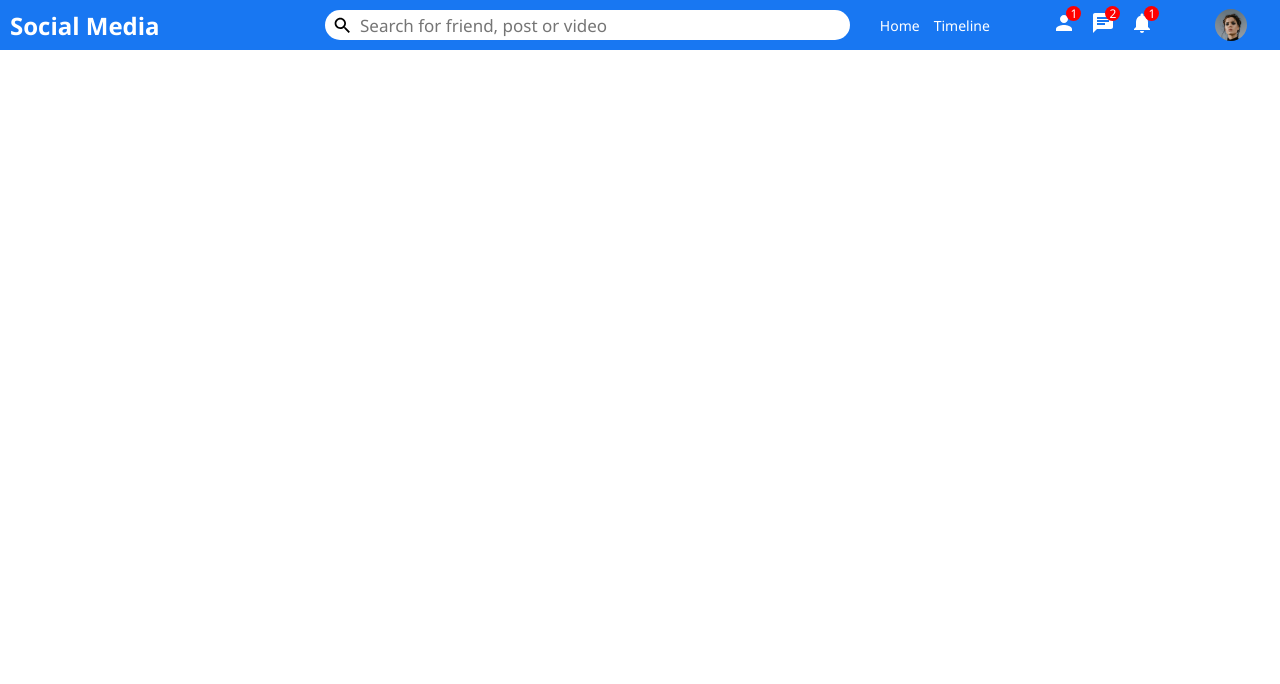
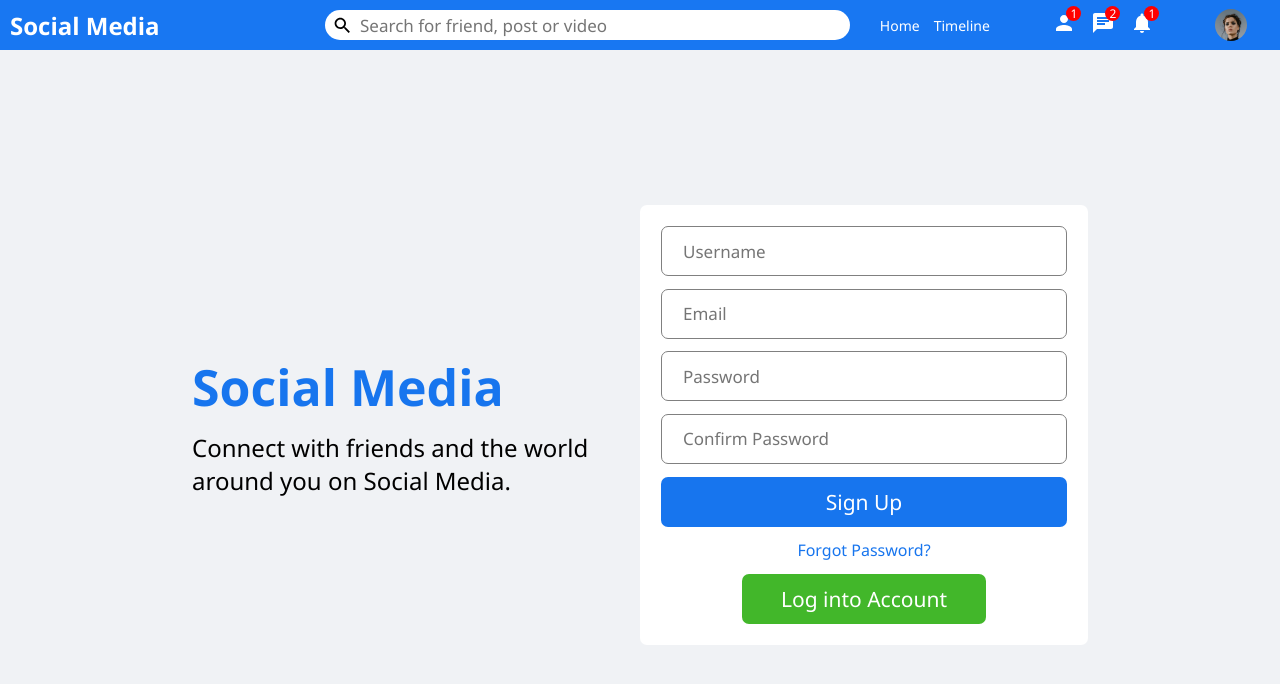
Before and after one commit to YousefDan/social-media-ui, a React (Create React App) app: page /register in a window 1280 px wide. Shown: the top 684 px of the page. Built offline with nearby package versions, Linux system fonts and the light colour scheme.

Commit message:
Login & Register components added

```diff
--- a/src/App.js
+++ b/src/App.js
@@ -2,6 +2,8 @@
 import { BrowserRouter, Route, Routes } from "react-router-dom";
 import Profile from "./pages/profile/Profile";
 import Topbar from "./components/topbar/Topbar";
+import Login from "./pages/login/Login";
+import Register from "./pages/register/Register";
 
 const App = () => {
   return (
@@ -10,6 +12,8 @@
       <Routes>
         <Route path="/" element={<Home />} />
         <Route path="/profile" element={<Profile />} />
+        <Route path="/login" element={<Login />} />
+        <Route path="/register" element={<Register />} />
       </Routes>
     </BrowserRouter>
   );
--- /dev/null
+++ b/src/pages/login/Login.jsx
@@ -0,0 +1,30 @@
+import "./login.css";
+const Login = () => {
+  return (
+    <div className="login">
+      <div className="loginWrapper">
+        <div className="loginLeft">
+          <h3 className="loginLogo">Social Media</h3>
+          <span className="loginDesc">
+            Connect with friends and the world around you on Social Media.
+          </span>
+        </div>
+        <div className="loginRight">
+          <div className="loginBox">
+            <input placeholder="Email" type="email" className="loginInput" />
+            <input
+              placeholder="Password"
+              type="password"
+              className="loginInput"
+            />
+            <button className="loginButton">Log In</button>
+            <span className="loginForgot">Forgot Password?</span>
+            <button className="loginRegisterBtn">Create a new account</button>
+          </div>
+        </div>
+      </div>
+    </div>
+  );
+};
+
+export default Login;
--- /dev/null
+++ b/src/pages/login/login.css
@@ -0,0 +1,82 @@
+.login {
+  width: 100vw;
+  height: calc(100vh - 50px);
+  background-color: #f0f2f5;
+  display: flex;
+  align-items: center;
+  justify-content: center;
+  overflow: hidden;
+}
+.loginWrapper {
+  width: 70%;
+  height: 70%;
+  display: flex;
+}
+.loginLeft,
+.loginRight {
+  flex: 1;
+  display: flex;
+  flex-direction: column;
+  justify-content: center;
+}
+.loginLogo {
+  font-size: 50px;
+  font-weight: bold;
+  color: #1775ee;
+  margin-bottom: 10px;
+}
+.loginDesc {
+  font-size: 24px;
+}
+.loginBox {
+  height: 300px;
+  padding: 21px;
+  background-color: white;
+  border-radius: 7px;
+  display: flex;
+  flex-direction: column;
+  justify-content: space-between;
+}
+.loginInput {
+  height: 50px;
+  border-radius: 7px;
+  border: 1px solid gray;
+  font-size: 17px;
+  padding-left: 21px;
+}
+input:focus {
+  outline: none;
+}
+.loginButton,
+.loginRegisterBtn {
+  height: 50px;
+  border: none;
+  border-radius: 7px;
+  cursor: pointer;
+  background-color: #1775ee;
+  color: white;
+  font-size: 21px;
+  font-weight: 500;
+}
+.loginForgot {
+  text-align: center;
+  color: #1775ee;
+}
+.loginRegisterBtn {
+  width: 70%;
+  align-self: center;
+  background-color: #42b72a;
+}
+@media (max-width: 991px) {
+  .loginWrapper {
+    width: 92%;
+  }
+  .loginRegisterBtn {
+    width: 100%;
+  }
+}
+@media (max-width: 780px) {
+  .loginLeft {
+    display: none;
+  }
+}
--- /dev/null
+++ b/src/pages/register/Register.jsx
@@ -0,0 +1,36 @@
+import "./register.css";
+const Register = () => {
+  return (
+    <div className="register">
+      <div className="registerWrapper">
+        <div className="registerLeft">
+          <h3 className="registerLogo">Social Media</h3>
+          <span className="registerDesc">
+            Connect with friends and the world around you on Social Media.
+          </span>
+        </div>
+        <div className="registerRight">
+          <div className="registerBox">
+          <input placeholder="Username" type="text" className="registerInput" />
+            <input placeholder="Email" type="email" className="registerInput" />
+            <input
+              placeholder="Password"
+              type="password"
+              className="registerInput"
+            />
+            <input
+              placeholder="Confirm Password"
+              type="password"
+              className="registerInput"
+            />
+            <button className="registerButton">Sign Up</button>
+            <span className="registerForgot">Forgot Password?</span>
+            <button className="registerLoginBtn">Log into Account</button>
+          </div>
+        </div>
+      </div>
+    </div>
+  );
+};
+
+export default Register;
--- /dev/null
+++ b/src/pages/register/register.css
@@ -0,0 +1,79 @@
+.register {
+  width: 100vw;
+  height: calc(100vh - 50px);
+  background-color: #f0f2f5;
+  display: flex;
+  align-items: center;
+  justify-content: center;
+  overflow-x: hidden;
+}
+.registerWrapper {
+  width: 70%;
+  height: 70%;
+  display: flex;
+}
+.registerLeft,
+.registerRight {
+  flex: 1;
+  display: flex;
+  flex-direction: column;
+  justify-content: center;
+}
+.registerLogo {
+  font-size: 50px;
+  font-weight: bold;
+  color: #1775ee;
+  margin-bottom: 10px;
+}
+.registerDesc {
+  font-size: 24px;
+}
+.registerBox {
+  height: 440px;
+  padding: 21px;
+  background-color: white;
+  border-radius: 7px;
+  display: flex;
+  flex-direction: column;
+  justify-content: space-between;
+}
+.registerInput {
+  height: 50px;
+  border-radius: 7px;
+  border: 1px solid gray;
+  font-size: 17px;
+  padding-left: 21px;
+}
+input:focus {
+  outline: none;
+}
+.registerButton,
+.registerLoginBtn {
+  height: 50px;
+  border: none;
+  border-radius: 7px;
+  cursor: pointer;
+  background-color: #1775ee;
+  color: white;
+  font-size: 21px;
+  font-weight: 500;
+}
+.registerForgot {
+  text-align: center;
+  color: #1775ee;
+}
+.registerLoginBtn {
+  width: 60%;
+  align-self: center;
+  background-color: #42b72a;
+}
+@media (max-width: 991px) {
+    .registerWrapper {
+        width: 92%;
+    }
+}
+@media (max-width: 780px) {
+    .registerLeft {
+        display: none;
+    }
+}
```
